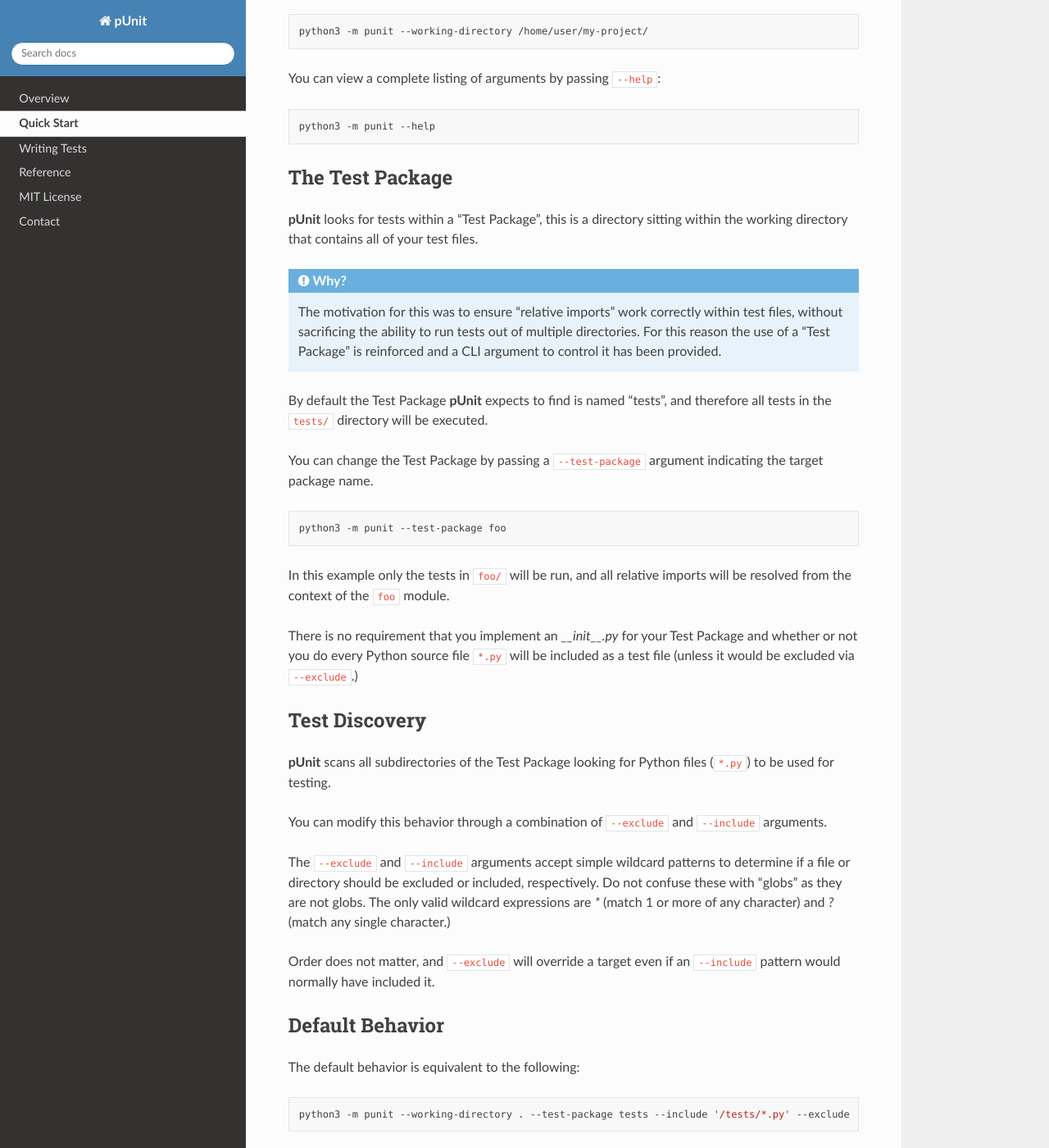
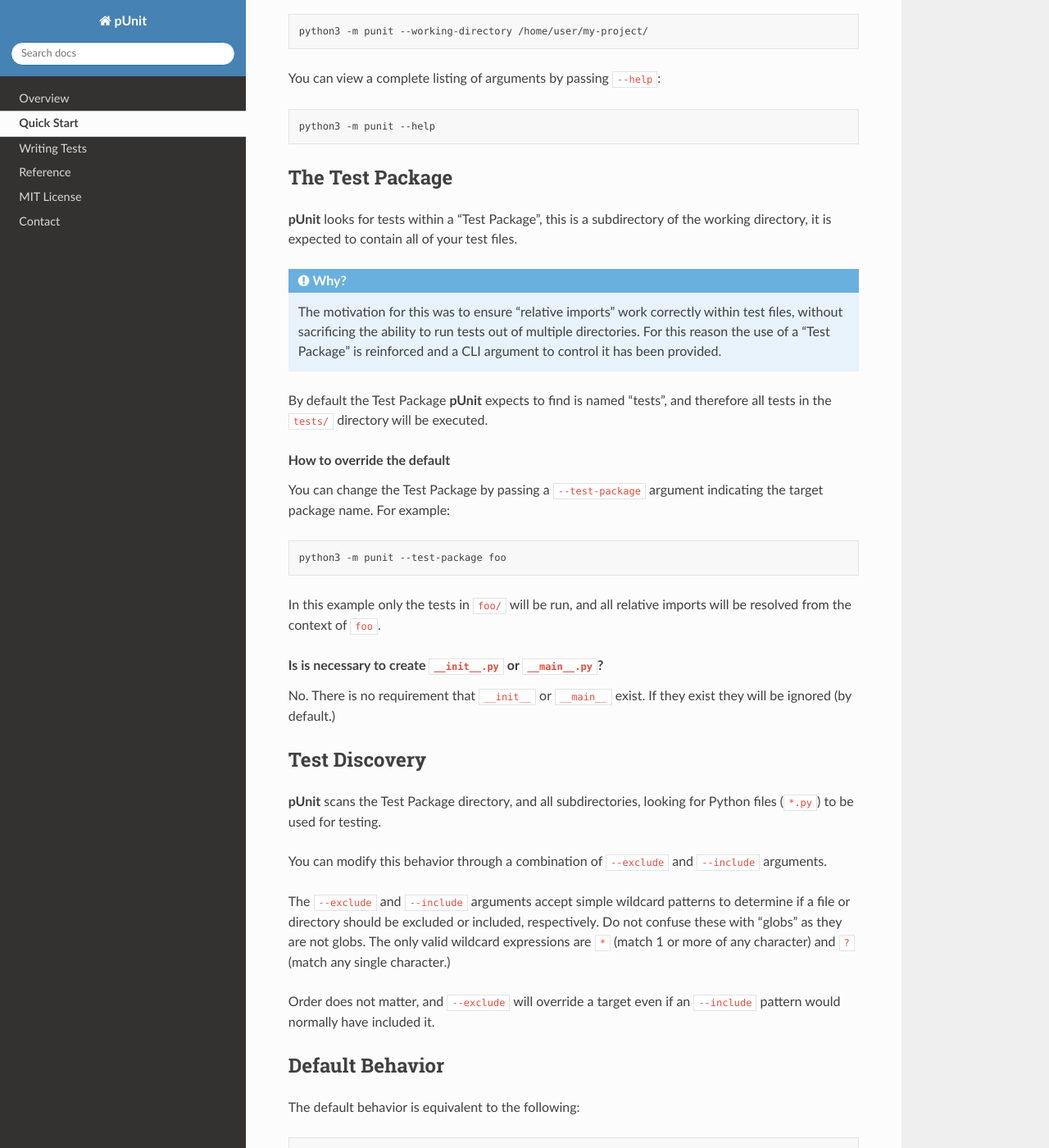
Before and after one commit to wilson0x4d/punit, a Sphinx documentation site: the page built from docs/quickstart.rst, in a window 1280 px wide and 1400 px high, scrolled down 998 px. Shown: the whole window at 82% size. Built offline with Sphinx 7.4.7 and the Read the Docs theme 2.0.0, drawn with Linux system fonts in a browser that asks for light colours; some of the changed text lies outside the part shown.

Commit message:
docs: errata

```diff
--- a/docs/quickstart.rst
+++ b/docs/quickstart.rst
@@ -47,7 +47,7 @@ You can view a complete listing of arguments by passing ``--help``:
 The Test Package
 ----------------
 
-**pUnit** looks for tests within a "Test Package", this is a directory sitting within the working directory that contains all of your test files.
+**pUnit** looks for tests within a "Test Package", this is a subdirectory of the working directory, it is expected to contain all of your test files.
 
 .. admonition:: Why?
 
@@ -55,24 +55,28 @@ The Test Package
 
 By default the Test Package **pUnit** expects to find is named "tests", and therefore all tests in the ``tests/`` directory will be executed.
 
-You can change the Test Package by passing a ``--test-package`` argument indicating the target package name.
+.. rubric:: How to override the default
+
+You can change the Test Package by passing a ``--test-package`` argument indicating the target package name. For example:
 
 .. code:: bash
 
     python3 -m punit --test-package foo
 
-In this example only the tests in  ``foo/`` will be run, and all relative imports will be resolved from the context of the ``foo`` module.
+In this example only the tests in  ``foo/`` will be run, and all relative imports will be resolved from the context of ``foo``.
 
-There is no requirement that you implement an `__init__.py` for your Test Package and whether or not you do every Python source file ``*.py`` will be included as a test file (unless it would be excluded via ``--exclude``.)
+.. rubric:: Is is necessary to create ``__init__.py`` or ``__main__.py``?
+
+No. There is no requirement that ``__init__`` or ``__main__`` exist. If they exist they will be ignored (by default.)
 
 Test Discovery
 --------------
 
-**pUnit** scans all subdirectories of the Test Package looking for Python files (``*.py``) to be used for testing.
+**pUnit** scans the Test Package directory, and all subdirectories, looking for Python files (``*.py``) to be used for testing.
 
 You can modify this behavior through a combination of ``--exclude`` and ``--include`` arguments.
 
-The ``--exclude`` and ``--include`` arguments accept simple wildcard patterns to determine if a file or directory should be excluded or included, respectively. Do not confuse these with "globs" as they are not globs. The only valid wildcard expressions are `*` (match 1 or more of any character) and `?` (match any single character.)
+The ``--exclude`` and ``--include`` arguments accept simple wildcard patterns to determine if a file or directory should be excluded or included, respectively. Do not confuse these with "globs" as they are not globs. The only valid wildcard expressions are ``*`` (match 1 or more of any character) and ``?`` (match any single character.)
 
 Order does not matter, and ``--exclude`` will override a target even if an ``--include`` pattern would normally have included it.
 
@@ -85,7 +89,7 @@ The default behavior is equivalent to the following:
 
     python3 -m punit --working-directory . --test-package tests --include '/tests/*.py' --exclude '/.*' --exclude '/__*__'
 
-This ensures all Python files under the ``tests/`` directory in the current directory are executed as tests, except those in "dot-directories" or having "dunder-names".
+This ensures all Python files under the ``tests/`` subdirectory are executed as tests, except for Python files within "dot-directories" or having "dunder-names".
 
 Diagnosing Problems
 -------------------
```
Also changed, not shown: docs/writing_tests.rst (+5 -5 lines).
